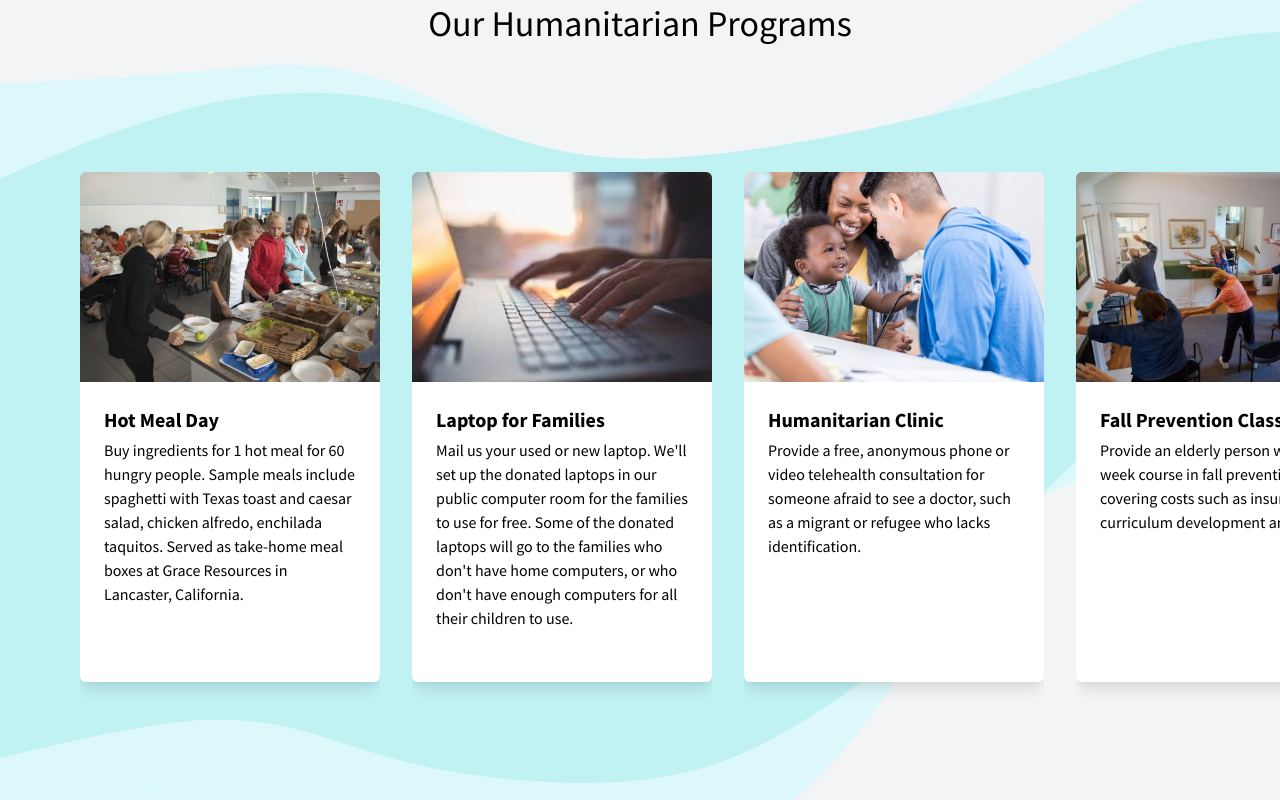
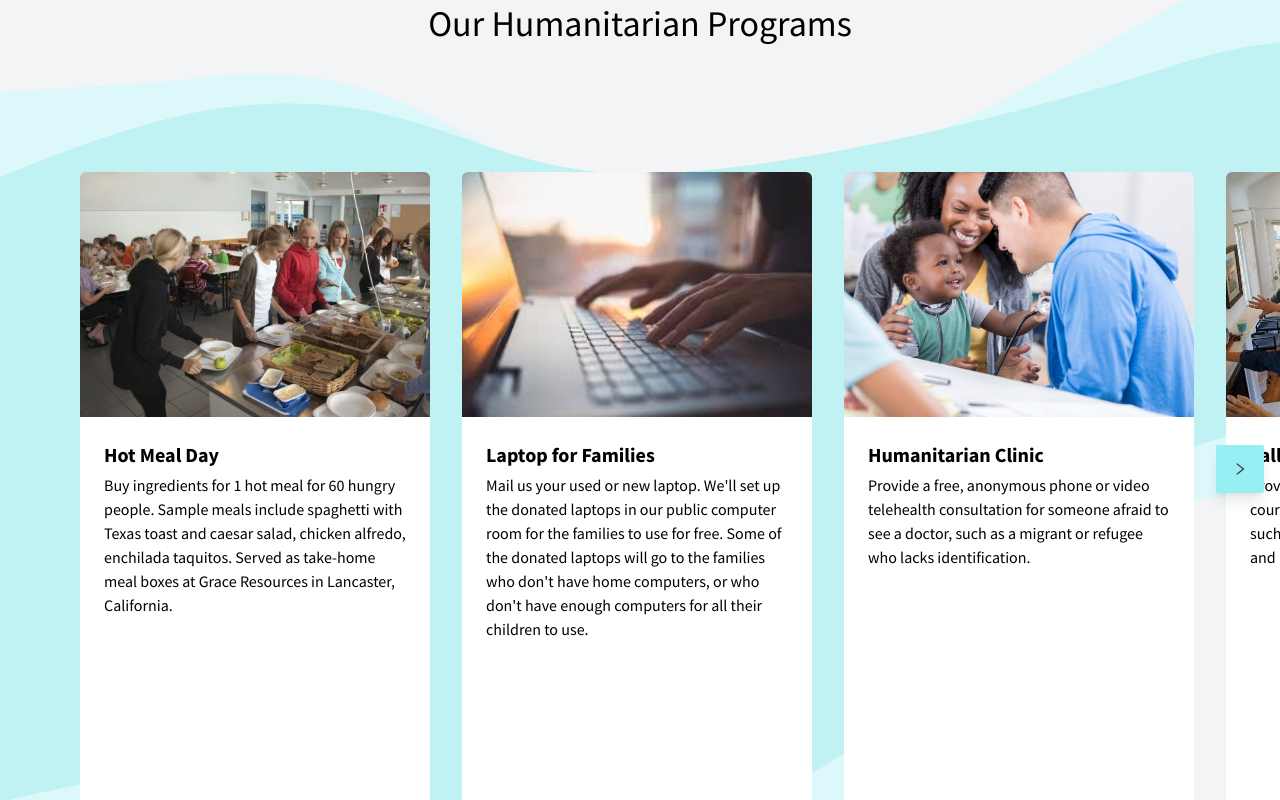
Before and after one commit to margaritahumanitarian/helpafamily, a Next.js app: page / in a window 1280 px wide. Shown: the part 900-1700 px from the top of the page. Built offline with nearby package versions, Linux system fonts and the light colour scheme.

Commit message:
add button to carousel

```diff
--- a/components/Card.js
+++ b/components/Card.js
@@ -1,5 +1,4 @@
 import Image from 'next/image';
-import PropTypes from 'prop-types';
 import React from 'react';
 import clsx from 'clsx';
 import { isAvailable } from 'utils/isAvailable';
@@ -22,7 +21,7 @@ function Card({
   const [isHover, setIsHover] = React.useState(false);
   return (
     <div
-      className="carousel-card rounded-md overflow-hidden ml-8 hover:scale-110 duration-500  z-10"
+      className="carousel-card rounded-md overflow-hidden ml-8 md:hover:scale-110 duration-500  z-10"
       onMouseLeave={() => setIsHover(false)}
       onMouseOver={() => setIsHover(true)}
     >
@@ -39,7 +38,7 @@ function Card({
         </figure>
       )}
       <div
-        className={`carousel-body flex flex-col p-6 shadow-lg justify-start items-center ${cardsBackgroundColor} text-${textColor} rounded-b-md auto-rows-card`}
+        className={`carousel-body flex flex-col p-6 shadow-lg justify-start items-center ${cardsBackgroundColor} text-${textColor} rounded-b-md`}
       >
         <CardTitle>{title}</CardTitle>
         <hr
@@ -69,10 +68,18 @@ function Card({
             rgba(14, 30, 37, 0.075) 6px 6px 10px 0px;
         }
         .carousel-card {
-          min-width: 300px;
+          min-width: 350px;
         }
         .carousel-body {
-          min-height: 300px;
+          min-height: 420px;
+        }
+        @media only screen and (max-width: 600px) {
+          .carousel-card {
+            min-width: 300px;
+          }
+          .carousel-body {
+            min-height: 200px;
+          }
         }
       `}</style>
     </div>
@@ -88,17 +95,9 @@ export function CardTitle({ children }) {
   );
 }
 
-CardTitle.propTypes = {
-  children: PropTypes.node.isRequired,
-};
-
 export function CardParagraph({ children }) {
   return <span>{children}</span>;
 }
-
-CardParagraph.propTypes = {
-  children: PropTypes.node.isRequired,
-};
 
 export function CardAction({
   children,
@@ -136,12 +135,6 @@ export function CardAction({
   );
 }
 
-CardAction.propTypes = {
-  children: PropTypes.node,
-  linkTo: PropTypes.string,
-  style: PropTypes.string,
-};
-
 export function CardAddress({ children, label }) {
   return (
     <div className="shaded-text mt-2 text-center shadow-md">
@@ -150,11 +143,6 @@ export function CardAddress({ children, label }) {
     </div>
   );
 }
-
-CardAddress.propTypes = {
-  children: PropTypes.node,
-  label: PropTypes.string,
-};
 
 export function PositionRequirements({ label, children }) {
   return (
@@ -169,9 +157,4 @@ export function PositionRequirements({ label, children }) {
   );
 }
 
-PositionRequirements.propTypes = {
-  label: PropTypes.string,
-  children: PropTypes.node,
-};
-
 export default Card;
--- a/components/CardsLayout.js
+++ b/components/CardsLayout.js
@@ -1,7 +1,12 @@
-import React from 'react';
+import { AiOutlineLeft, AiOutlineRight } from 'react-icons/ai';
+import React, { useRef } from 'react';
 import SVGCardBackground from './SVGCardBackground';
+import { usePosition } from 'hooks/usePosition';
 
 export default function CardsLayout({ children, description }) {
+  const ref = useRef();
+  const { hasItemsOnLeft, hasItemsOnRight, scrollRight, scrollLeft } =
+    usePosition(ref);
   return (
     <div className="w-full py-20 relative ">
       <h2 className="pb-20 text-3xl md:text-4xl z-10 text-center">
@@ -10,7 +15,36 @@ export default function CardsLayout({ children, description }) {
       <div className="absolute top-0 left-0 h-full w-full overflow-hidden flex justify-center items-center z-0">
         <SVGCardBackground />
       </div>
-      <div className="flex overflow-x-scroll no-scrollbar p-12">{children}</div>
+      <button
+        aria-label="move right"
+        className={`btn btn-accent rounded-sm btn-size absolute right-4 top-1/2  z-50 ${
+          !hasItemsOnRight && 'hidden'
+        }`}
+        // todo: -translate-y-1/2 this also we need to add to make it vertically center
+        // disabled={isPending ? true : false}
+        onClick={scrollRight}
+        type="button"
+      >
+        <AiOutlineRight />
+      </button>
+      <button
+        aria-label="move left"
+        className={`btn btn-accent rounded-sm btn-size absolute left-4 top-1/2 z-50 ${
+          !hasItemsOnLeft && 'hidden'
+        }`}
+        // todo: -translate-y-1/2 this also we need to add to make it vertically center
+        // disabled={isPending ? true : false}
+        onClick={scrollLeft}
+        type="button"
+      >
+        <AiOutlineLeft />
+      </button>
+      <div
+        className="flex overflow-x-scroll no-scrollbar p-12 relative"
+        ref={ref}
+      >
+        {children}
+      </div>
     </div>
   );
 }
--- /dev/null
+++ b/hooks/usePosition.js
@@ -0,0 +1,79 @@
+import { useCallback, useEffect, useState } from 'react';
+
+export function usePosition(ref) {
+  const [prevElement, setPrevElement] = useState(null);
+  const [nextElement, setNextElement] = useState(null);
+  useEffect(() => {
+    const element = ref.current;
+    const update = () => {
+      const rect = element.getBoundingClientRect();
+      const visibleElements = Array.from(element.children).filter((child) => {
+        const childRect = child.getBoundingClientRect();
+        return rect.left <= childRect.left && rect.right >= childRect.right;
+      });
+      if (visibleElements.length > 0) {
+        setPrevElement(getPrevElement(visibleElements));
+        setNextElement(getNextElement(visibleElements));
+      }
+    };
+
+    update();
+    element.addEventListener('scroll', update, { passive: true });
+    return () => {
+      element.removeEventListener('scroll', update, { passive: true });
+    };
+  }, [ref]);
+
+  const scrollToElement = useCallback(
+    (element) => {
+      const currentNode = ref.current;
+
+      if (!currentNode || !element) return;
+
+      let newScrollPosition;
+
+      newScrollPosition =
+        element.offsetLeft +
+        element.getBoundingClientRect().width / 2 -
+        currentNode.getBoundingClientRect().width / 2;
+
+      currentNode.scroll({
+        left: newScrollPosition,
+        behavior: 'smooth',
+      });
+    },
+    [ref]
+  );
+
+  function getPrevElement(list) {
+    const sibling = list[0].previousElementSibling;
+
+    if (sibling instanceof HTMLElement) {
+      return sibling;
+    }
+
+    return sibling;
+  }
+
+  function getNextElement(list) {
+    const sibling = list[list.length - 1].nextElementSibling;
+    if (sibling instanceof HTMLElement) {
+      return sibling;
+    }
+    return null;
+  }
+  const scrollRight = useCallback(
+    () => scrollToElement(nextElement),
+    [scrollToElement, nextElement]
+  );
+  const scrollLeft = useCallback(
+    () => scrollToElement(prevElement),
+    [scrollToElement, prevElement]
+  );
+  return {
+    hasItemsOnLeft: prevElement !== null,
+    hasItemsOnRight: nextElement !== null,
+    scrollLeft,
+    scrollRight,
+  };
+}
--- a/pages/index.js
+++ b/pages/index.js
@@ -14,7 +14,6 @@ import CardsLayout from '../components/CardsLayout';
 import Card from '@components/Card';
 import PrimaryLayout from '../components/PrimaryLayout';
 import heroImages from 'constants/heroImages';
-
 export const getStaticProps = async () => {
   const date = new Date();
   const selectedImage = date.getDay();
```
